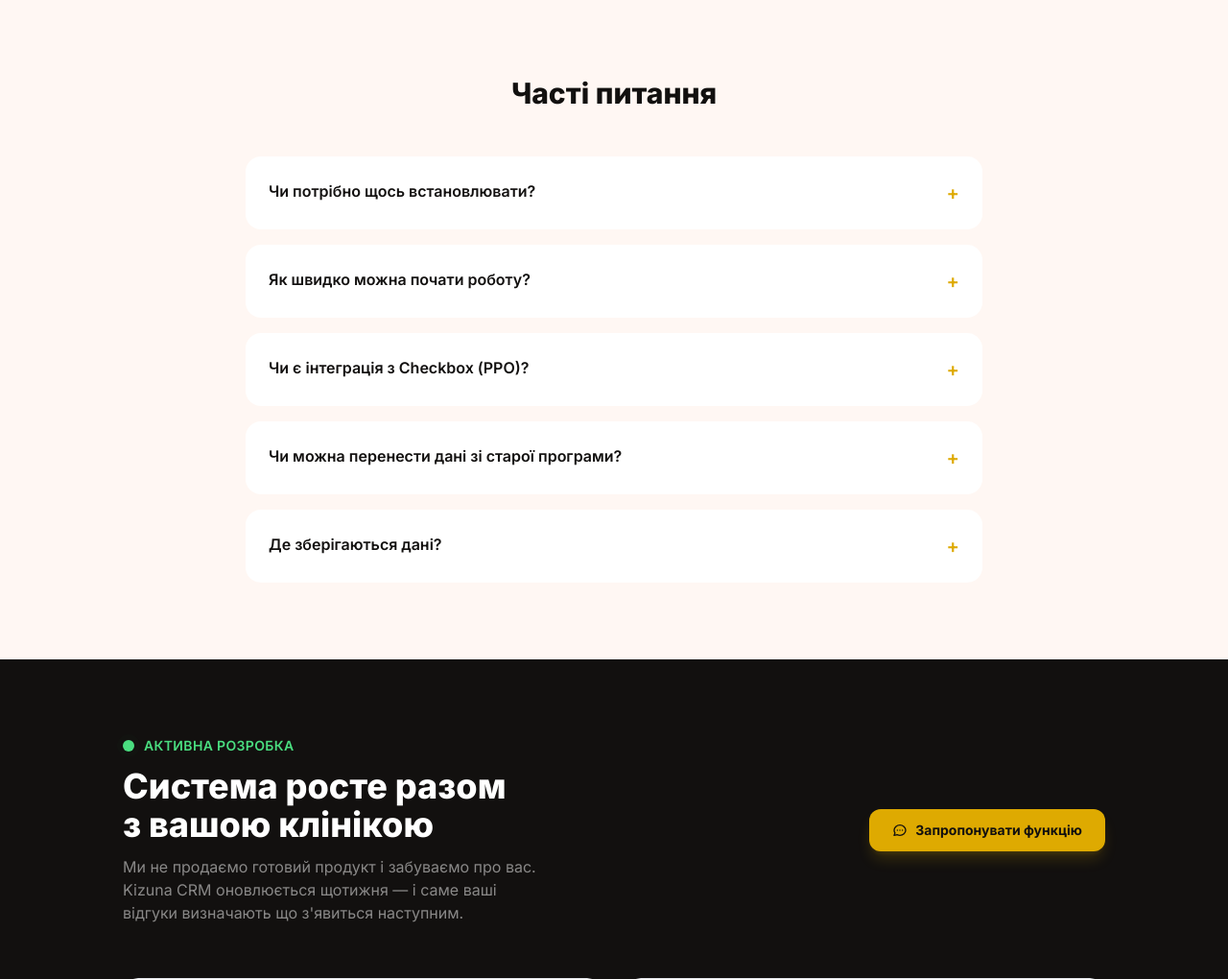
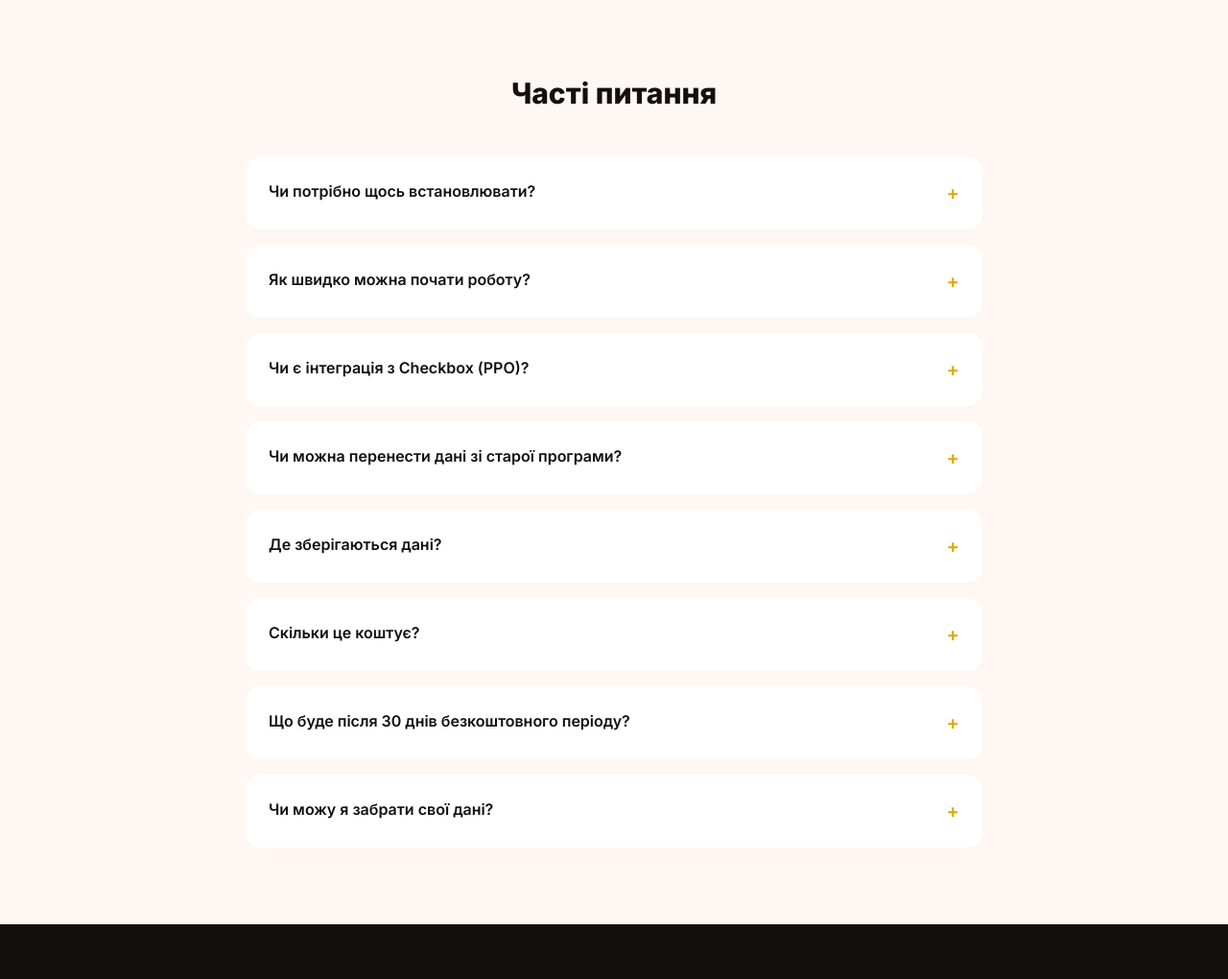
Before and after one commit to PiGYk/kizuna-crm, a Django app: template templates/landing.html in a window 1280 px wide. Shown: the part 4730-5750 px from the top of the page at 96% size. Run offline with Django 4.2, Linux system fonts and the light colour scheme; the template is opened without the code that fills it, so the values that code supplies are empty.

Commit message:
fix(kizuna-ленд): FAQ — прибрано провайдера Hetzner (лишено Німеччину), Checkbox+будь-яка платіжка в індивідуальному, +3 питання (ціна/після демо/експорт даних); Schema FAQPage синхронно 8 Q

```diff
--- a/templates/landing.html
+++ b/templates/landing.html
@@ -693,7 +693,7 @@
           Чи є інтеграція з Checkbox (РРО)?
           <span class="text-brand-gold text-xl group-open:rotate-45 transition-transform">+</span>
         </summary>
-        <p class="text-gray-500 text-sm mt-3 leading-relaxed">Так, і це рідкість серед ветеринарних CRM. Ви вводите ліцензійний ключ Checkbox у налаштуваннях — і фіскальний чек видається прямо з рахунку одним кліком. Окрема каса не потрібна.</p>
+        <p class="text-gray-500 text-sm mt-3 leading-relaxed">Так, і це рідкість серед ветеринарних CRM. Ви вводите ліцензійний ключ Checkbox у налаштуваннях — і фіскальний чек видається прямо з рахунку одним кліком. Окрема каса не потрібна. А в індивідуальному пакеті налаштуємо інтеграцію з будь-яким платіжним сервісом, яким ви користуєтесь.</p>
       </details>
 
       <details class="bg-white rounded-2xl p-6 group cursor-pointer">
@@ -709,7 +709,31 @@
           Де зберігаються дані?
           <span class="text-brand-gold text-xl group-open:rotate-45 transition-transform">+</span>
         </summary>
-        <p class="text-gray-500 text-sm mt-3 leading-relaxed">На захищеному сервері в Німеччині (Hetzner). Щоденні резервні копії. Дані клінік повністю ізольовані одна від одної.</p>
+        <p class="text-gray-500 text-sm mt-3 leading-relaxed">На захищеному сервері в Німеччині. Дані шифруються, щодня створюються резервні копії, а бази різних клінік повністю ізольовані одна від одної.</p>
+      </details>
+
+      <details class="bg-white rounded-2xl p-6 group cursor-pointer">
+        <summary class="font-semibold text-brand-dark flex items-start gap-4 justify-between list-none cursor-pointer">
+          Скільки це коштує?
+          <span class="text-brand-gold text-xl group-open:rotate-45 transition-transform">+</span>
+        </summary>
+        <p class="text-gray-500 text-sm mt-3 leading-relaxed">База — 900 ₴ на місяць за всю клініку, без плати за кожного лікаря чи робоче місце. Пакет з підтримкою — 1300 ₴. Індивідуальний — від 5000 ₴. Перші 30 днів безкоштовно, без картки.</p>
+      </details>
+
+      <details class="bg-white rounded-2xl p-6 group cursor-pointer">
+        <summary class="font-semibold text-brand-dark flex items-start gap-4 justify-between list-none cursor-pointer">
+          Що буде після 30 днів безкоштовного періоду?
+          <span class="text-brand-gold text-xl group-open:rotate-45 transition-transform">+</span>
+        </summary>
+        <p class="text-gray-500 text-sm mt-3 leading-relaxed">Нічого не зникне. Продовжуєте на обраному тарифі — усі дані лишаються на місці. Не підійшло — просто не продовжуєте, ніхто не дзвонитиме щодня і не вмовлятиме.</p>
+      </details>
+
+      <details class="bg-white rounded-2xl p-6 group cursor-pointer">
+        <summary class="font-semibold text-brand-dark flex items-start gap-4 justify-between list-none cursor-pointer">
+          Чи можу я забрати свої дані?
+          <span class="text-brand-gold text-xl group-open:rotate-45 transition-transform">+</span>
+        </summary>
+        <p class="text-gray-500 text-sm mt-3 leading-relaxed">Так. Дані ваші — вивантаження клієнтів, тварин і залишків складу в Excel доступне будь-коли. Прив'язки до нас немає.</p>
       </details>
     </div>
   </div>
@@ -978,7 +1002,7 @@
       "name": "Чи є інтеграція з Checkbox (РРО)?",
       "acceptedAnswer": {
         "@type": "Answer",
-        "text": "Так, і це рідкість серед ветеринарних CRM. Ви вводите ліцензійний ключ Checkbox у налаштуваннях — і фіскальний чек видається прямо з рахунку одним кліком."
+        "text": "Так, і це рідкість серед ветеринарних CRM. Ви вводите ліцензійний ключ Checkbox у налаштуваннях — і фіскальний чек видається прямо з рахунку одним кліком. А в індивідуальному пакеті налаштуємо інтеграцію з будь-яким платіжним сервісом."
       }
     },
     {
@@ -994,7 +1018,31 @@
       "name": "Де зберігаються дані?",
       "acceptedAnswer": {
         "@type": "Answer",
-        "text": "На захищеному сервері в Німеччині (Hetzner). Щоденні резервні копії. Дані клінік повністю ізольовані одна від одної."
+        "text": "На захищеному сервері в Німеччині. Дані шифруються, щодня створюються резервні копії, а бази різних клінік повністю ізольовані одна від одної."
+      }
+    },
+    {
+      "@type": "Question",
+      "name": "Скільки це коштує?",
+      "acceptedAnswer": {
+        "@type": "Answer",
+        "text": "База — 900 грн на місяць за всю клініку, без плати за кожного лікаря. Пакет з підтримкою — 1300 грн. Індивідуальний — від 5000 грн. Перші 30 днів безкоштовно, без картки."
+      }
+    },
+    {
+      "@type": "Question",
+      "name": "Що буде після 30 днів безкоштовного періоду?",
+      "acceptedAnswer": {
+        "@type": "Answer",
+        "text": "Нічого не зникне. Продовжуєте на обраному тарифі — усі дані лишаються. Не підійшло — просто не продовжуєте, ніхто не дзвонитиме щодня."
+      }
+    },
+    {
+      "@type": "Question",
+      "name": "Чи можу я забрати свої дані?",
+      "acceptedAnswer": {
+        "@type": "Answer",
+        "text": "Так. Дані ваші — вивантаження клієнтів, тварин і залишків складу в Excel доступне будь-коли."
       }
     }
   ]
```
